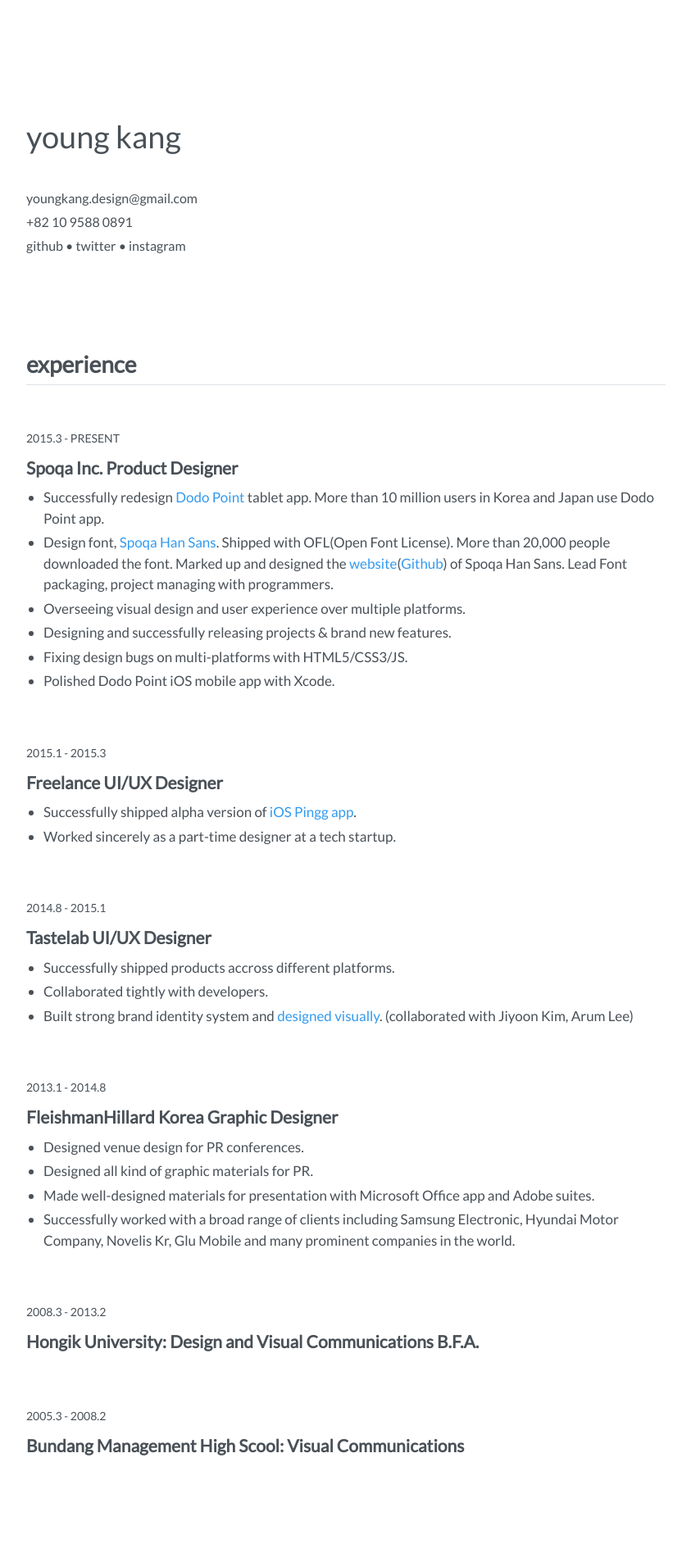
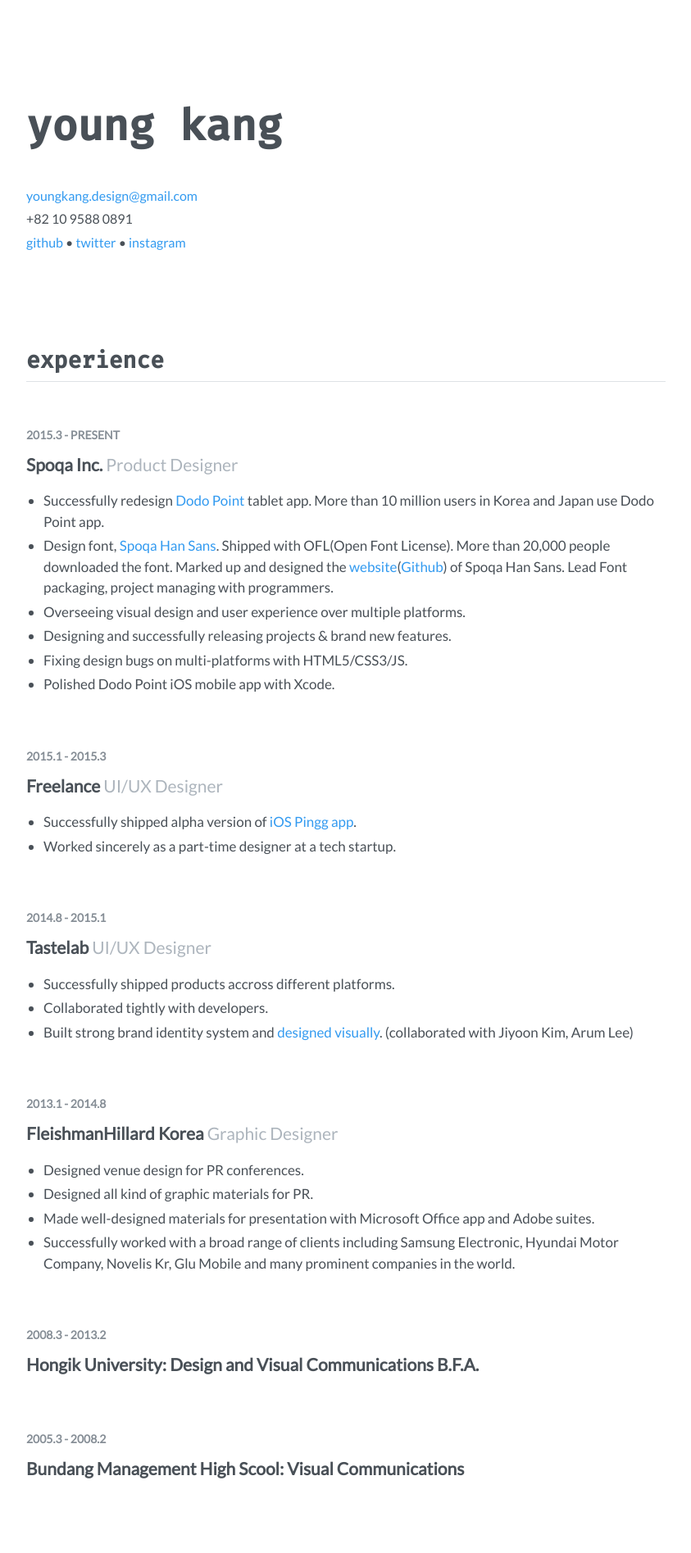
Before and after one commit to young-hwa/young-hwa.github.io, a Jekyll site: the page built from about.html, in a window 1280 px wide. Shown: the top 1895 px of the page at 82% size, without its empty margins (218-1061 px from the left). Built offline with Jekyll 4.4.1, drawn with Linux system fonts in a browser that asks for light colours; some web fonts are replaced.

Commit message:
style polish

```diff
--- a/css/main.scss
+++ b/css/main.scss
@@ -6,11 +6,12 @@
 
 @import url('http://fonts.googleapis.com/earlyaccess/notosanskr.css');
 @import url('https://fonts.googleapis.com/css?family=Lato|Roboto+Slab');
+@import url('https://fonts.googleapis.com/css?family=Fira+Mono:500');
 @import '../_sass/open-color';
 
 
 // Our variables
-$base-font-family: spoqahansans, lato, 'Noto Sans KR', "Apple SD Gothic Neo", "Nanum Barun Gothic", "Nanum Gothic", Verdana, Arial, "Malgun Gothic", Dotum, sans-serif;
+$base-font-family: "spoqa han sans", spoqahansans, lato, 'Noto Sans KR', "Apple SD Gothic Neo", "Nanum Barun Gothic", "Nanum Gothic", Verdana, Arial, "Malgun Gothic", Dotum, sans-serif;
 $base-font-size:   16px;
 $small-font-size:  $base-font-size * 0.875;
 $base-line-height: 1.5;
@@ -348,11 +349,11 @@
     }
   }
   .portfolio-header {
-    margin-top: 142px;
+    margin-top: 120px;
     h3 {
-      font-weight: 300;
-      font-size: 38px;
+      font-size: 52px;
       margin-bottom: 37px;
+      font-family: "fira mono";
     }
     h3 sup {
       font-size: 17px;
@@ -365,13 +366,6 @@
     p {
       margin-bottom: 32px;
       line-height: 1.8;
-    }
-    p a {
-      border-bottom: initial;
-      color: inherit;
-      &:hover {
-        color: $oc-gray-5;
-      }
     }
     .portfolio-header-description {
       font-size: 15px;
@@ -462,6 +456,7 @@
     border-bottom: 1px solid $oc-gray-3;
     padding-bottom: 4px;
     margin-bottom: 54px;
+    font-family: "fira mono";
   }
   .about-card-detail {
     margin-bottom: 64px;
@@ -477,11 +472,17 @@
   .about-card-detail-date {
     font-size: 14px;
     margin-bottom: 10px;
+    font-weight: 700;
+    color: $oc-gray-6
   }
   .about-card-detail-title {
     font-size: 21px;
     font-weight: 700;
-    margin-bottom: 8px;
+    margin-bottom: 16px;
+    span {
+      font-weight: 400;
+      color: $oc-gray-5;
+    }
   }
   .about-card-detail-jd {
     font-size: 18px;
```
